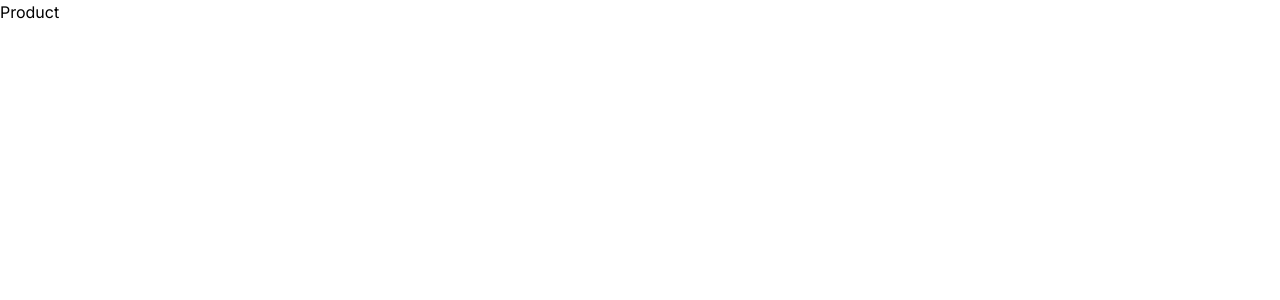
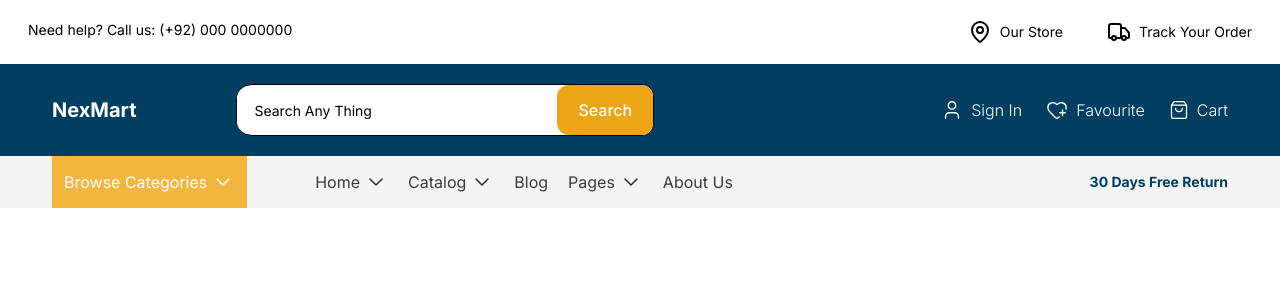
Before and after one commit to adeel-bot/NexMart, a Next.js app: page /Product in a window 1280 px wide. Shown: the top 300 px of the page. Built offline with nearby package versions, Linux system fonts and the light colour scheme.

Commit message:
modified:   app/Product/page.js modified:   app/page.js

```diff
--- a/app/Product/page.js
+++ b/app/Product/page.js
@@ -1,8 +1,17 @@
 import React from 'react'
-
+import Topbar from '../components/layout/Topbar';
+import Navbar from '../components/layout/Navbar';
+import SubNavbar from '../components/layout/SubNavbar';
+import MainSlider from '../components/sections/MainSlider';
+import StripSlider from '../components/sections/SubSlider';
 const Product = () => {
   return (
-    <div>Product</div>
+    <div>
+         <Topbar />
+      <Navbar />
+      <SubNavbar />
+
+    </div>
   )
 }
 
--- a/app/page.js
+++ b/app/page.js
@@ -8,6 +8,7 @@ import Banner from "./components/sections/Banner";
 import SubGrid from "./components/cards/Subgrid";
 import Customers from "./components/cards/Customers";
 import Footer from "./components/layout/Footer";
+import StripSlider from "./components/sections/SubSlider";
 export default function Home() {
   return (
     <div>
@@ -16,7 +17,7 @@ export default function Home() {
       <SubNavbar />
       <div className="hero flex flex-col">
         <MainSlider />
-        <SubSlider />
+        <StripSlider />
       </div>
       <div className="product-grid flex flex-col gap-12 py-5 px-12 max-w-screen overflow-hidden">
         <div className="flex justify-between ">
```
